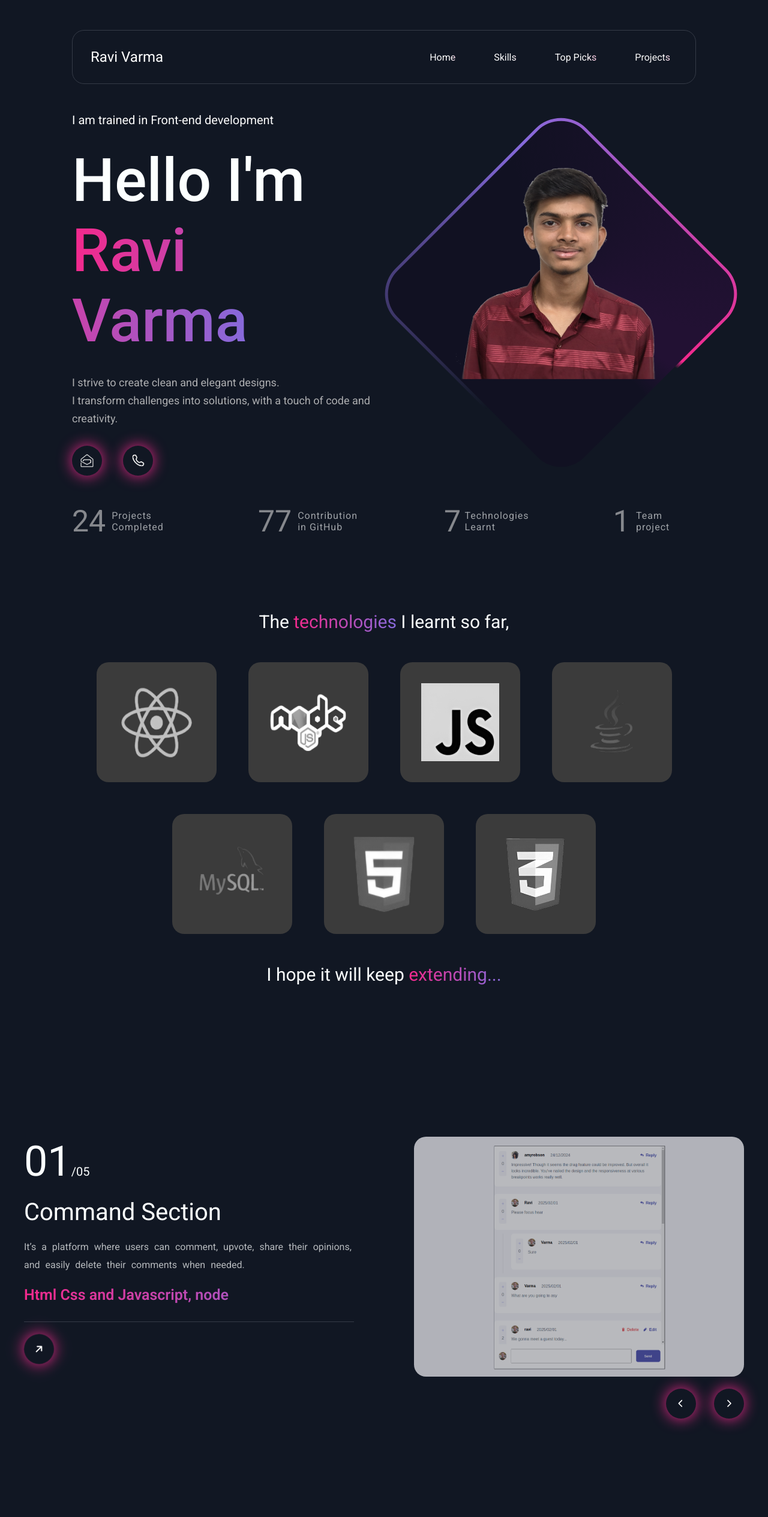
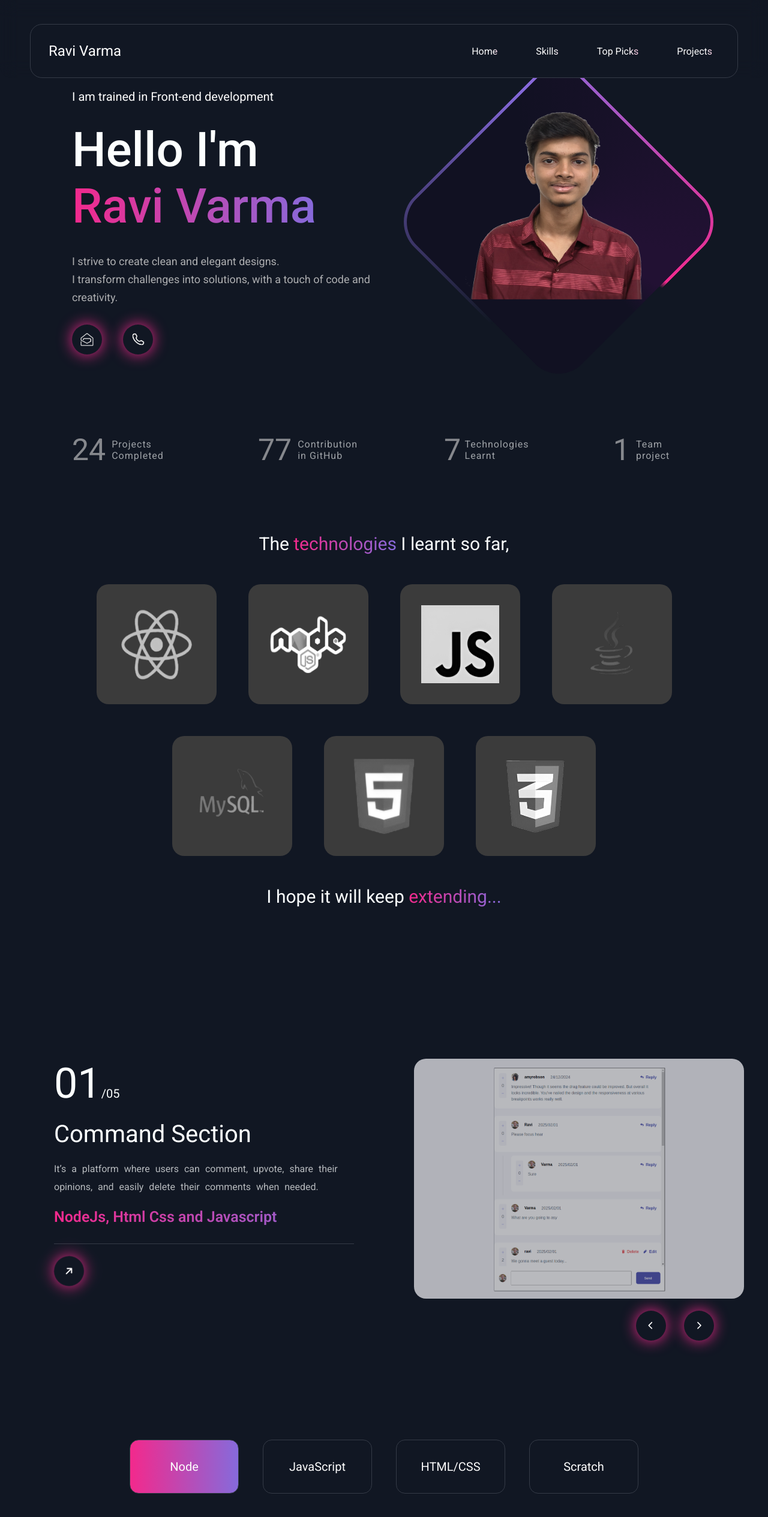
Before and after one commit to RaviVarmaGRV/portfolio, a React (Vite) app: page / in a window 1280 px wide. Shown: the top 2529 px of the page at 60% size. Built offline with nearby package versions, Linux system fonts and the light colour scheme.

Commit message:
responsive for certain limit

```diff
--- a/src/App.jsx
+++ b/src/App.jsx
@@ -8,16 +8,16 @@ import { useEffect, useState, useRef } from "react";
 
 function App() {
   var [showSecHeader,setSecHeader]=useState(false);
-  useEffect(()=>{
-    window.addEventListener('scroll',()=>{
-      if(window.scrollY>990){
-        setSecHeader(true);
-      }
-      else{
-        setSecHeader(false);
-      }
-    })
-  },[])
+  // useEffect(()=>{
+  //   window.addEventListener('scroll',()=>{
+  //     if(window.scrollY>980){
+  //       setSecHeader(true);
+  //     }
+  //     else{
+  //       setSecHeader(false);
+  //     }
+  //   })
+  // },[])
 
   var home=useRef();
   var mySkills=useRef();
@@ -26,10 +26,11 @@ function App() {
 
   return (
     <>
-      <Home home={home} mySkills={mySkills} myBest={myBest} myProjects={myProjects} />
-      <div className="secondHeader" style={showSecHeader?{opacity:1}:{opacity:0}}>
+      <div className="forHeader" style={showSecHeader?{opacity:1}:{opacity:1}}>
         <Header home={home} mySkills={mySkills} myBest={myBest} myProjects={myProjects}></Header>
       </div>
+      <Home home={home} mySkills={mySkills} myBest={myBest} myProjects={myProjects} />
+
 
       <SkillsPage mySkills={mySkills} />
       <BestFive myBest={myBest} />
--- a/src/components/BestFive.jsx
+++ b/src/components/BestFive.jsx
@@ -6,7 +6,7 @@ function BestFive({myBest}) {
     var [projectSelected, setSelectedProject]= useState(0);
 
     var bestFiveProjects = [
-        {title:'Command Section',description:"It’s a platform where users can comment, upvote, share their opinions, and easily delete their comments when needed.",languages:'Html Css and Javascript, node',img:'commentSection.png',link:'https://commentsection-t322.onrender.com/'},
+        {title:'Command Section',description:"It’s a platform where users can comment, upvote, share their opinions, and easily delete their comments when needed.",languages:'NodeJs, Html Css and Javascript',img:'commentSection.png',link:'https://commentsection-t322.onrender.com/'},
         {title:'ChatBot',description:"It's a handy chatbot extension that gives you AI assistance anytime, anywhere.",languages:'React, Javascript and Gemini-api',img:'chatBotExtension.png',link:"https://github.com/RaviVarmaGRV/extension"},
         {title:'Vehicle Identification System',description:'In this app, users can register their vehicles, and admins can search through them.',languages:'Java',img:'vehicleIdentification.png', link:"https://github.com/RaviVarmaGRV/javaProject"},
         {title:'Reversi',description:"It's a two-player game; the player with the most points wins, the game ends if a player runs out of moves.",languages:'Html Css and Javascript',img:'reversi.png',link:'https://ravig-0159-8443.zcodeusers.in/justABeganing/home.html'},
--- a/src/components/Home.jsx
+++ b/src/components/Home.jsx
@@ -5,7 +5,10 @@ function Home({home, mySkills, myBest, myProjects}) {
     return(
 
         <div className="homePage" ref={home}>
-            <Header home={home} mySkills={mySkills} myBest={myBest} myProjects={myProjects} ></Header>
+            {/* <div className="forHeader">
+                <Header home={home} mySkills={mySkills} myBest={myBest} myProjects={myProjects} ></Header>
+
+            </div> */}
             <div className="homeMain">
                 {/* <div className="homeLeft"> */}
                     <div className="homeMainLeft">
--- a/src/view.css
+++ b/src/view.css
@@ -20,7 +20,7 @@ body{
     padding: 0px 150px;
     font-family: "Roboto", sans-serif;
     color: #FCFFFF;
-    position: relative;
+    /* position: relative; */
 }
 
 .homePage{
@@ -28,7 +28,9 @@ body{
     display: flex;
     flex-direction: column;
     justify-content: space-between;
-    padding: 50px 0px;
+    justify-content: center;
+    /* padding: 50px 0px;
+    padding-top: 0px; */
 }
 
 .header{
@@ -504,11 +506,15 @@ ul li:hover::before{
     color: var(--whiteClr);
 }
 
-.secondHeader{
+.forHeader{
     opacity: 1;
-    position: sticky;
+    position: fixed;
     top: 0px;
+    left: 0px;
+    width: 100%;
+    padding: 0px 50px;
     padding-top: 40px ;
+
     /* transition: opacity 1s; */
     z-index: 3;
     backdrop-filter: blur(15px);
@@ -581,7 +587,7 @@ ul li:hover::before{
     0%,50% {
         opacity: 0;
     }
-    60%{
+    60%,100%{
         opacity: 1;
     }
 }
@@ -651,6 +657,20 @@ ul li:hover::before{
     background-color: var(--pink);
 }
 
+@media (max-width:1712px) {
+    .projectImgg{
+        width: 450px;
+        height: 275px;
+    }
+}
+
+@media (max-width:1550px) {
+    .projectImgg{
+        width: 400px;
+        height: 250px;
+    }
+}
+
 @media (max-width:1450px) {
     body{
         padding: 0px 120px;
@@ -692,3 +712,18 @@ ul li:hover::before{
         animation-range: entry 0% cover 38% ;
     }
 }
+
+@media (max-width:1288px) {
+    .iAm{
+        font-size: 80px;
+    }
+
+    .imgHolder{
+        height: 400px;
+        width: 400px;
+    }
+
+    .divsInBestFive{
+        width: 500px;
+    }
+}
```
